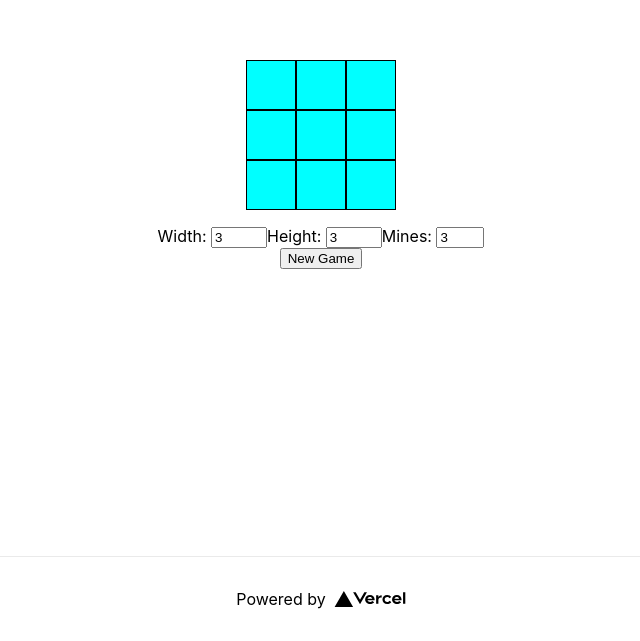
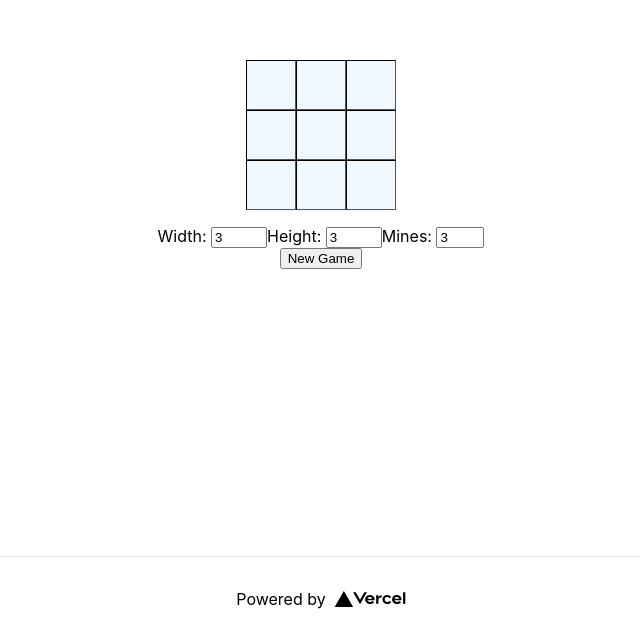
Before and after one commit to St0neofFr33dom/MineSweeper, a Next.js app: page / in a window 1280 px wide. Shown: the part 244-885 px from the top of the page, without its empty margins (319-959 px from the left). Built offline with nearby package versions, Linux system fonts and the light colour scheme.

Commit message:
Hidden the mines and adjacent numbers under tiles, and is revealed on a click

```diff
--- a/components/Tile/index.js
+++ b/components/Tile/index.js
@@ -1,22 +1,29 @@
-import React from 'react'
+import React, {useState} from 'react'
 import styles from './style.module.css'
 
 const Tile = ({mine}) => {
 
+    const [tileContent,setTileContent] = useState()
 
-    if (mine === 'M'){
-        return (
-            <div className={styles.mine}>
-                M
-            </div>
-        )
-    } else {
-        return (
-            <div className={styles.tile}>
-                {mine}
-            </div>
-        )
+    function reveal(e){
+        if(e.target.className !== styles.unclicked){return}
+        switch(e.target.dataset.content){
+            case 'M':
+                e.target.className = styles.mine
+                setTileContent(e.target.dataset.content)
+                return
+            default:
+                e.target.className = styles.tile
+                setTileContent(e.target.dataset.content)
+                return
+        }
     }
+
+    return (
+        <div className={styles.unclicked} onClick={(e)=>{reveal(e)}} data-content={mine}>
+            {tileContent}
+        </div>
+    )
 }
 
 export default Tile
--- a/components/Tile/style.module.css
+++ b/components/Tile/style.module.css
@@ -7,6 +7,7 @@
     justify-content: center;
     align-items: center;
     font-size: large;
+    z-index:2
 }
 
 .tile{
@@ -18,4 +19,12 @@
     justify-content: center;
     align-items: center;
     font-size: large;
+    z-index:2
 }
+
+.unclicked{
+    width: 50px;
+    height: 50px;
+    border: inset 1px black;
+    background-color: aliceblue;
+}
--- a/pages/index.js
+++ b/pages/index.js
@@ -42,7 +42,7 @@ export default function Home() {
     }
   }
 
-  const [state,dispatch] = useReducer(reducer,{width: 3, height: 3, mines: 3,game:[[true,false,false],[false,true,false],[false,true,false]]})
+  const [state,dispatch] = useReducer(reducer,{width: 3, height: 3, mines: 3,game:[['M',2,1],[3,'M',2],[2,'M',2]]})
 
   function handleChange(e){
     dispatch({
```
